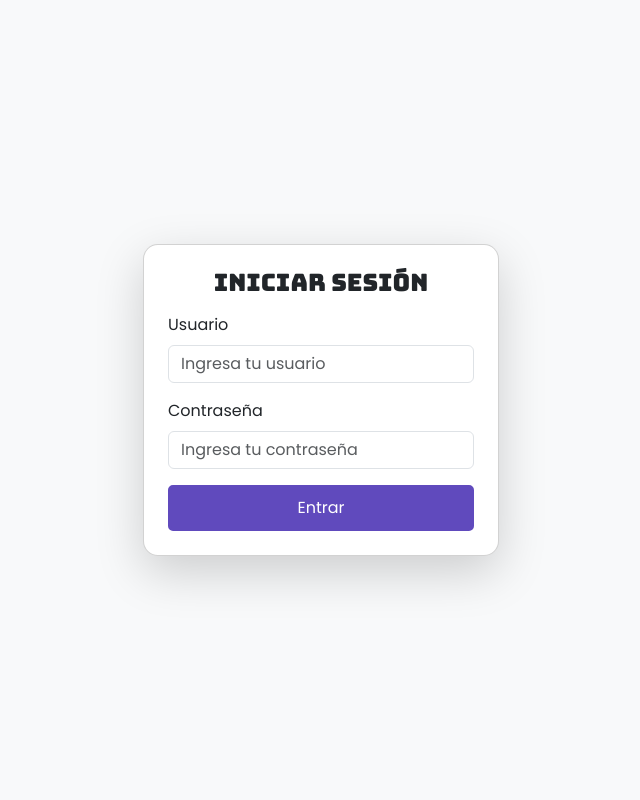
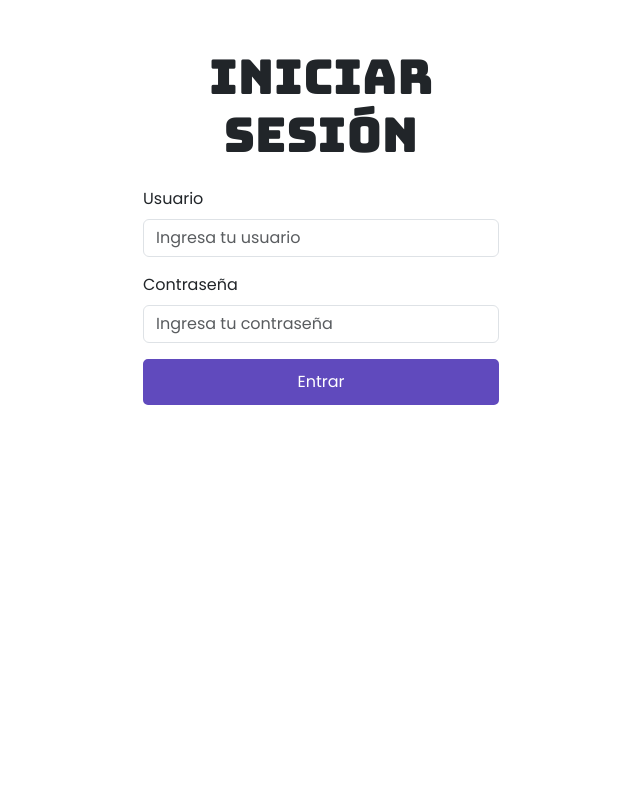
Before and after one commit to FrancoLoera/DW-PIA, a Django app: page /usuarios/login/ in a window 1280 px wide. Shown: the whole page, without its empty margins (319-959 px from the left). Run offline with Django 5.2, Linux system fonts and the light colour scheme; some libraries are stand-ins or nearby versions.

Commit message:
Corrección de url en boton inicio para iniciar sesion

```diff
--- a/inicio/templates/index.html
+++ b/inicio/templates/index.html
@@ -222,7 +222,7 @@
         <div class="row p-4">
             <div class="col-12 text-center">
                 <h3 class="mb-3">Área de acceso para colaboradores</h3>
-                <a href="{% url 'login' %}" class="btn btn-secondary align-self-center">Acceder<i
+                <a href="{% url 'login_personalizado' %}" class="btn btn-secondary align-self-center">Acceder<i
                         class="bi bi-shield-lock-fill ms-2"></i></a>
             </div>
         </div>
--- a/usuarios/templates/usuarios/login.html
+++ b/usuarios/templates/usuarios/login.html
@@ -4,39 +4,32 @@
 {% block title %}Iniciar Sesión{% endblock %}
 
 {% block content %}
-<section class="vh-100 d-flex align-items-center justify-content-center bg-light">
-    <div class="container">
+<div class="container mt-5">
     <div class="row justify-content-center">
-            <div class="col-12 col-md-6 col-lg-4">
-
-                <div class="card shadow-lg p-4" style="border-radius: 15px;">
-                    <h3 class="text-center mb-3">Iniciar Sesión</h3>
+        <div class="col-md-6 col-lg-4">
+            <h2 class="text-center mb-4">Iniciar Sesión</h2>
 
             {% if error %}
             <div class="alert alert-danger text-center">{{ error }}</div>
             {% endif %}
 
-                    <form method="POST">
+            <form method="POST" action="{% url 'login_personalizado' %}">
                 {% csrf_token %}
-
                 <div class="mb-3">
                     <label for="username" class="form-label">Usuario</label>
                     <input type="text" class="form-control" id="username" name="username"
                         placeholder="Ingresa tu usuario" required>
                 </div>
-
                 <div class="mb-3">
                     <label for="password" class="form-label">Contraseña</label>
                     <input type="password" class="form-control" id="password" name="password"
                         placeholder="Ingresa tu contraseña" required>
                 </div>
-
-                        <button type="submit" class="btn btn-primary w-100">Entrar</button>
+                <div class="d-grid">
+                    <button type="submit" class="btn btn-primary">Entrar</button>
+                </div>
             </form>
-
         </div>
     </div>
 </div>
-    </div>
-</section>
 {% endblock %}
```
Also changed, not shown: db.sqlite3. Lines whose indentation alone changed are shown as unchanged.
